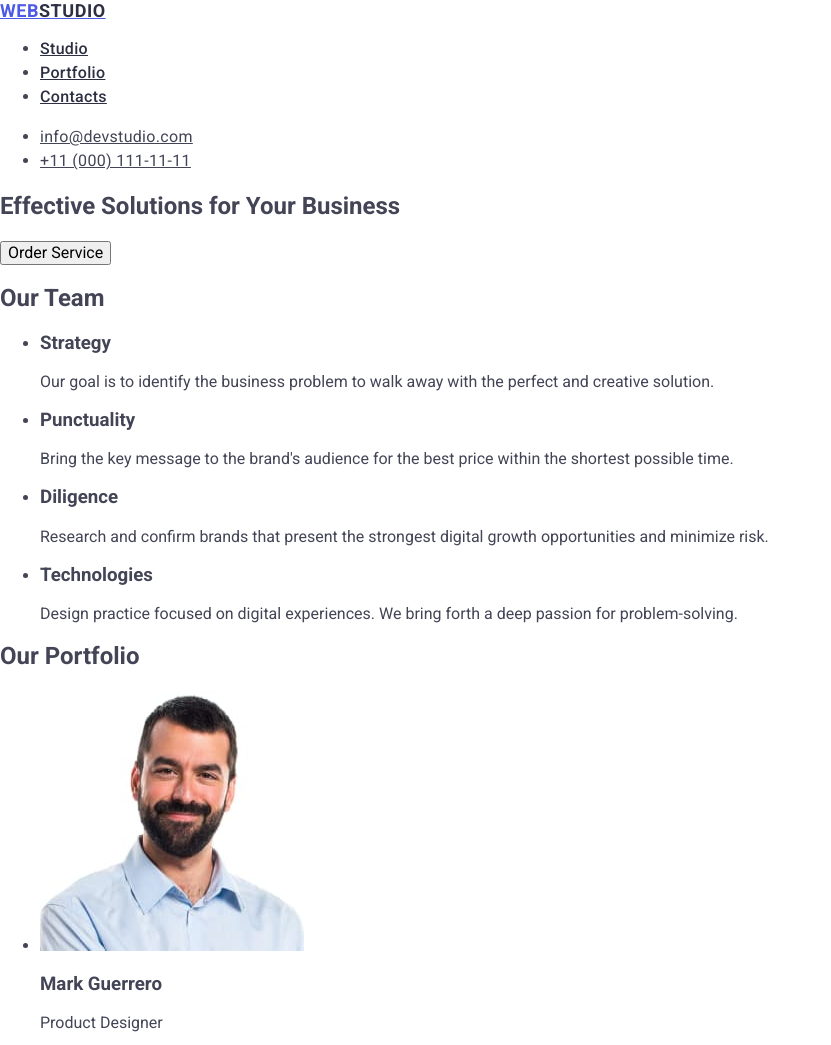
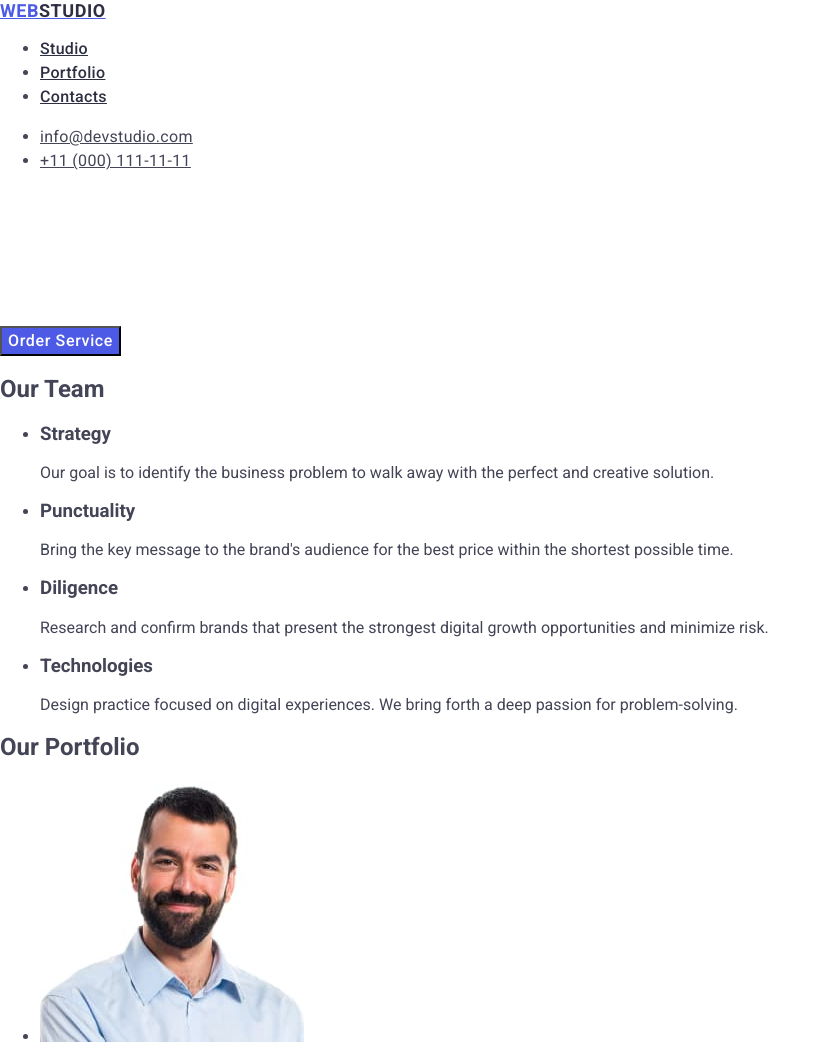
Before and after one commit to olegunko/goit-markup-hw-02, a plain HTML site: page goit-markup-hw-02/index.html in a window 1280 px wide. Shown: the top 1045 px of the page, without its empty margins (0-831 px from the left). Drawn offline with nearby package versions, Linux system fonts and the light colour scheme.

Commit message:
iiiiiiiii

```diff
--- a/css/styles.css
+++ b/css/styles.css
@@ -48,8 +48,44 @@ color: #404bbf;
    }
 
 
+.header-address-items:hover,
+.header-address-item:focus{
+color: #404bbf;
+}
+
+  <--sektion-1->
+
+.box-hero-image{
+background-color: #2e2f42;
+
+}
+
+.hero-image{
+font-size: 56px;
+line-height: 1.07;
+text-align: center;
+letter-spacing: 0.02;
+color: #ffffff;
+}
+
+.solution-btn{
+background-color: #4d5ae5;
+font-family: "Robota" sans-serif;
+font-weight: 500;
+font-size: 16px;
+line-height: 1.5;
+letter-spacing: 0.04em;
+color: #ffffff;
+cursor: pointer;
+
+}
+
+.solution-btn:focus,
+.solution-btn:hover{
+background-color: #404bbf;}
 
 
+      <--sektion-2->
 
 
 
```
